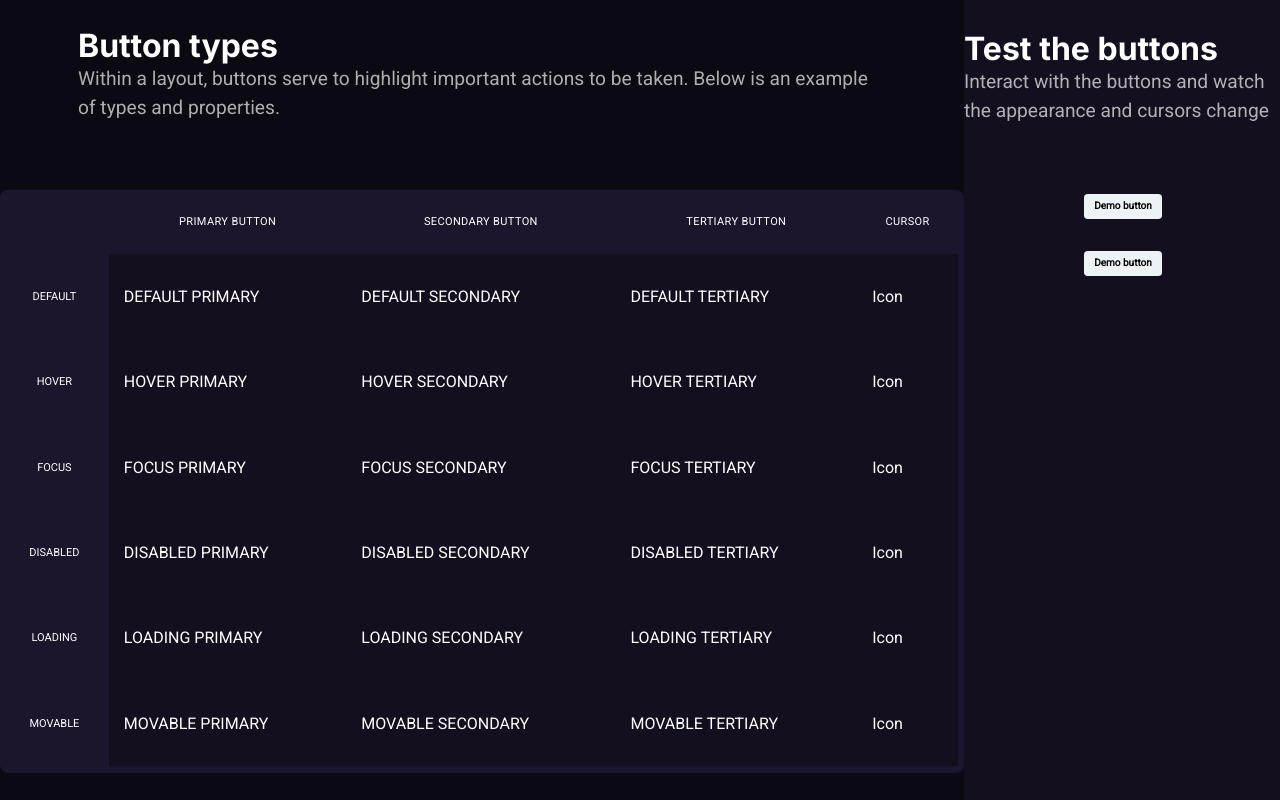
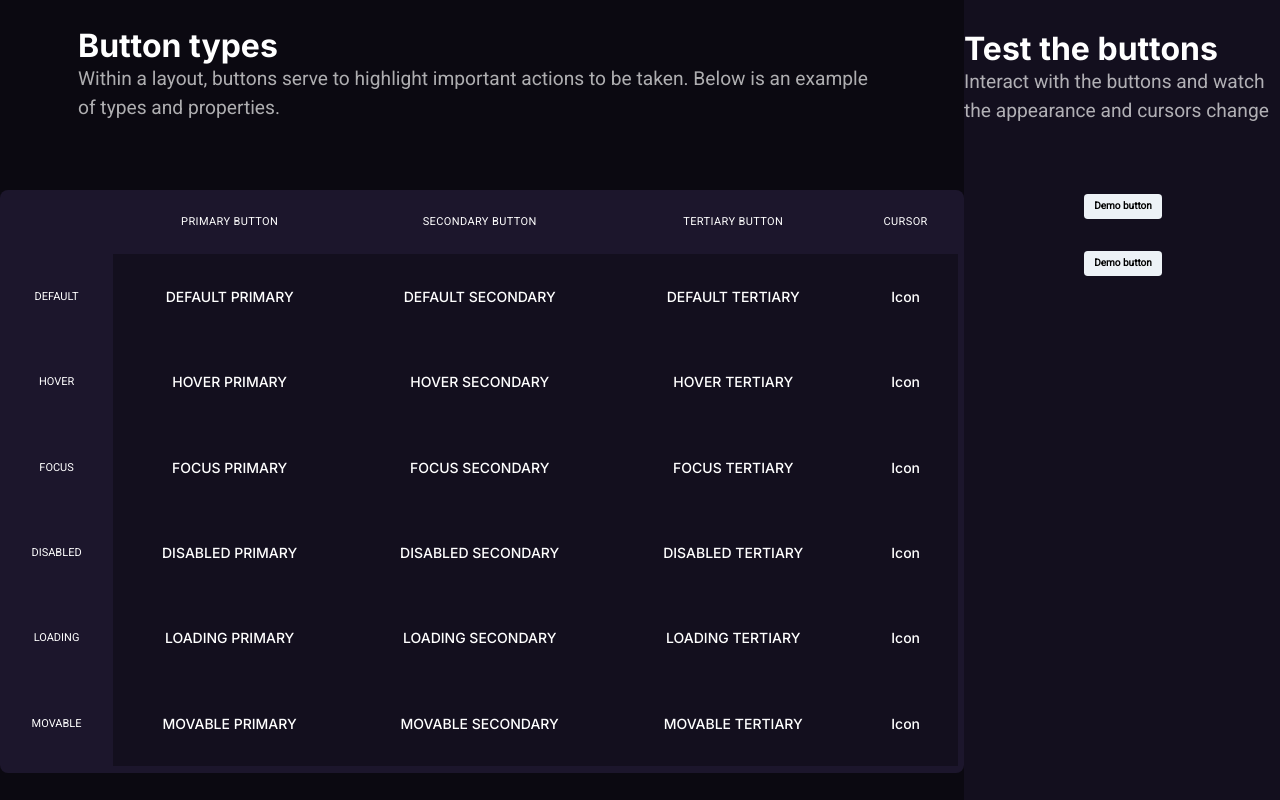
Before and after one commit to jairo-sousa/boracodar-3-buttons, a React (Vite) app: page / in a window 1280 px wide. Built offline with nearby package versions, Linux system fonts and the light colour scheme.

Commit message:
style: align content of rows

```diff
--- a/src/components/Buttons/Buttons.tsx
+++ b/src/components/Buttons/Buttons.tsx
@@ -33,10 +33,24 @@ export function Buttons() {
 										<Td
 											key={`${cell}-${i}`}
 											bg="#130F1E"
-										>{`${row} ${cell}`}</Td>
+											fontSize="1.4rem"
+											fontFamily="Inter"
+											fontWeight="500"
+											textAlign="center"
+										>
+											<button>{`${row} ${cell}`}</button>
+										</Td>
 									);
 								})}
-								<Td bg="#130F1E">Icon</Td>
+								<Td
+									bg="#130F1E"
+									fontSize="1.4rem"
+									fontFamily="Inter"
+									fontWeight="500"
+									textAlign="center"
+								>
+									Icon
+								</Td>
 							</Tr>
 						);
 					})}
```
